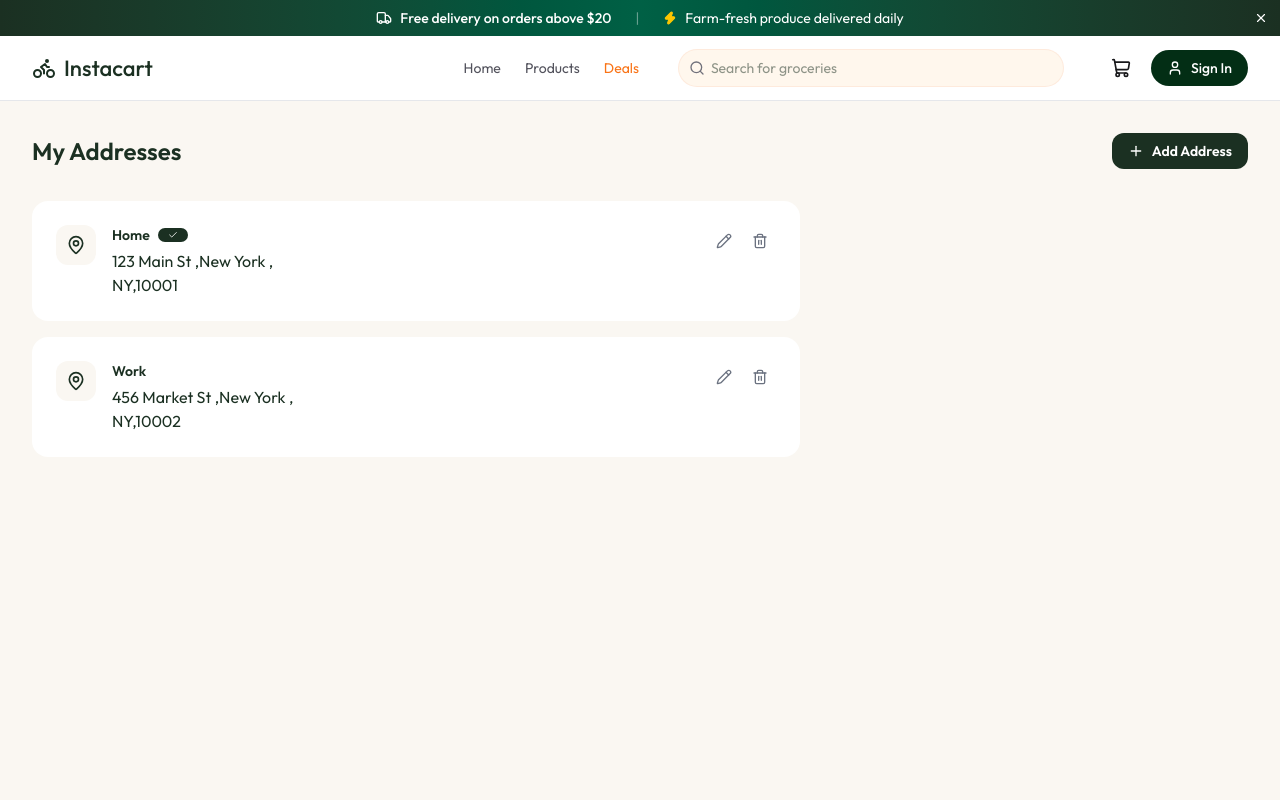
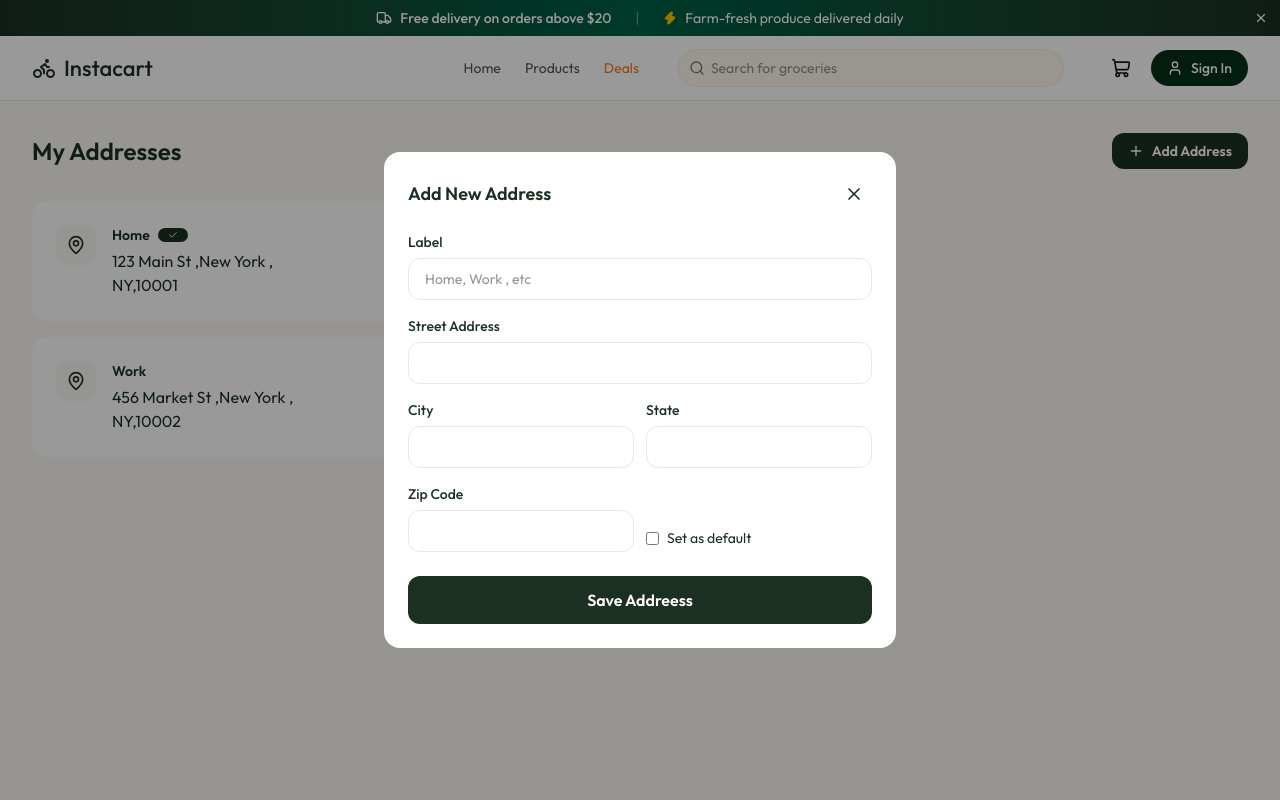
Before and after one commit to danial137/Grocery, a React (Vite) app: page /addresses in a window 1280 px wide. Both pictures are taken after a click on the button "Add Address". Shown: the top 800 px of the page. Built offline with nearby package versions, Linux system fonts and the light colour scheme.

Commit message:
Add AddressForm component for managing address input and submission

```diff
--- /dev/null
+++ b/src/components/AddressForm.tsx
@@ -0,0 +1,106 @@
+import { XIcon } from "lucide-react"
+
+
+const AddressForm = ({ resetForm, handleSubmit, form, setForm, editingId }: any) => {
+    return (
+        <>
+
+            {/* overlay */}
+
+            <div className="fixed inset-0 bg-black/40 z-50" />
+
+
+            {/* form container */}
+
+            <div onClick={resetForm} className="fixed inset-0 z-50 flex-center p-4">
+
+
+                <form onClick={e => e.stopPropagation()} onSubmit={handleSubmit} className="bg-white rounded-2xl p-6 w-full max-w-lg animate-fade-in">
+
+
+                    {/* form header */}
+
+                    <div className="flex items-center justify-between mb-5">
+                        <h2 className="text-lg font-semibold text-app-green">{editingId ? "Editing Address" : "Add New Address"}</h2>
+                        <button type="button" onClick={resetForm} className="p-2 hover:bg-app-cream rounded-lg">
+                            <XIcon className="size-5" />
+                        </button>
+                    </div>
+
+                    {/* form input field */}
+
+                    <div className="space-y-4">
+
+
+                        <div>
+
+                            <label className="block text-sm font-medium text-app-green mb-1.5">Label</label>
+                            <input type="text" placeholder="Home, Work , etc" required className="w-full px-4 py-2.5 text-sm rounded-xl border border-app-border focus:border-app-green outline-none" value={form.value} onChange={(e) => setForm({ ...form, label: e.target.value })} />
+
+                        </div>
+                        <div >
+
+                            <label className="block text-sm font-medium text-app-green mb-1.5">Street Address</label>
+                            <input type="text" required className="w-full px-4 py-2.5 text-sm rounded-xl border border-app-border focus:border-app-green outline-none" value={form.address} onChange={(e) => setForm({ ...form, address: e.target.value })} />
+
+                        </div>
+                        <div className="grid grid-cols-2 gap-3">
+                            <div >
+
+                                <label className="block text-sm font-medium text-app-green mb-1.5">City</label>
+                                <input type="text" required className="w-full px-4 py-2.5 text-sm rounded-xl border border-app-border focus:border-app-green outline-none" value={form.city} onChange={(e) => setForm({ ...form, city: e.target.value })} />
+
+
+                            </div>
+
+                            <div>
+
+                                <label className="block text-sm font-medium text-app-green mb-1.5">State</label>
+                                <input type="text" required className="w-full px-4 py-2.5 text-sm rounded-xl border border-app-border focus:border-app-green outline-none" value={form.state} onChange={(e) => setForm({ ...form, state: e.target.value })} />
+
+                            </div>
+
+                        </div>
+
+                        <div className="grid grid-cols-2 gap-3">
+
+                            <div>
+                                <label className="block text-sm font-medium text-app-green mb-1.5">Zip Code</label>
+                                <input type="text" required className="w-full px-4 py-2.5 text-sm rounded-xl border border-app-border focus:border-app-green outline-none" value={form.zip} onChange={(e) => setForm({ ...form, zip: e.target.value })} />
+                            </div>
+
+                            <div className="flex items-end pb-1">
+                                <label className="flex items-center gap-2 cursor-pointer">
+
+                                    <input type="checkbox" checked={form.isDefault} onChange={(e) => setForm({ ...form, isDefault: e.target.checked })} />
+
+                                    <span className="text-sm text-app-text">Set as default</span>
+
+
+                                </label>
+
+                            </div>
+                        </div>
+
+                    </div>
+
+
+                    <button type="submit" className="mt-6 w-full py-3 bg-app-green text-white font-semibold rounded-xl hover:bg-app-green-light transition-colors">
+
+
+                        {editingId ? "Update Address" : "Save Addreess"}
+
+                    </button>
+
+
+                </form>
+
+            </div>
+
+
+
+        </>
+    )
+}
+
+export default AddressForm
--- a/src/pages/Addresses.tsx
+++ b/src/pages/Addresses.tsx
@@ -4,6 +4,7 @@
 import { MapPinIcon, Plus } from "lucide-react"
 import Loading from "../components/Loading"
 import AddressCard from "../components/AddressCard"
+import AddressForm from "../components/AddressForm"
 
 const Addresses = () => {
 
@@ -61,7 +62,7 @@
 
         {/* formHandle */}
 
-
+        {showForm && <AddressForm resetForm={resetForm} handleSubmit={handleSubmit} form={form} setForm={setForm} editing={editingId} />}
 
         {/* addreses list */}
 
```
